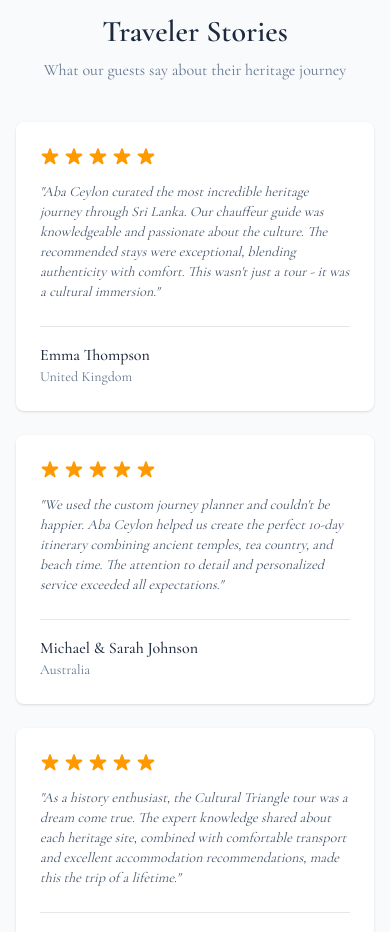
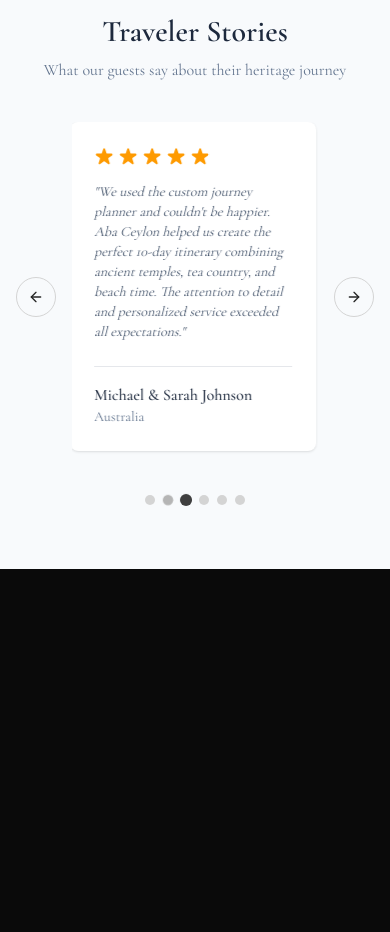
Before and after one commit to Aba-Ceylon/frontend, a Next.js app: page / in a window 390 px wide. Shown: the part 2780-3712 px from the top of the page. After the commit the page ends 3349 px from the top, so only its background shows below. Built offline with nearby package versions, Linux system fonts and the light colour scheme; no server answers; a web font is replaced by a local one.

Commit message:
feat: add gsap for autoplaying carousel

```diff
--- a/src/components/testimonials/Testimonials.tsx
+++ b/src/components/testimonials/Testimonials.tsx
@@ -1,5 +1,12 @@
+"use client";
+
+import { useEffect, useRef, useState } from "react";
+import gsap from "gsap";
+import { LucideArrowLeft, LucideArrowRight } from "lucide-react";
 import Container from "@/components/layout/Container";
 import Card from "@/components/ui/Card";
+
+const GAP = 24;
 
 const Star = ({ className = "w-5 h-5 text-amber-500" }: { className?: string }) => (
   <svg
@@ -13,8 +20,7 @@ const Star = ({ className = "w-5 h-5 text-amber-500" }: { className?: string })
   </svg>
 );
 
-export default function Testimonials() {
-  const testimonials = [
+const testimonialsData = [
   {
     quote:
       '"Aba Ceylon curated the most incredible heritage journey through Sri Lanka. Our chauffeur guide was knowledgeable and passionate about the culture. The recommended stays were exceptional, blending authenticity with comfort. This wasn\'t just a tour - it was a cultural immersion."',
@@ -33,19 +39,141 @@ export default function Testimonials() {
     name: "Hans Mueller",
     location: "Germany",
   },
+  {
+    quote:
+      '"Fantastic service and deep cultural insights. The drivers and guides were punctual and friendly, and the suggested places to stay were charming and authentic. We felt well taken care of throughout our journey."',
+    name: "Priya Nair",
+    location: "India",
+  },
+  {
+    quote:
+      '"A truly personalised experience. Aba Ceylon listened to our interests and designed an itinerary that balanced relaxation with discovery. The small touches made all the difference."',
+    name: "Liam O\'Connor",
+    location: "Ireland",
+  },
+  {
+    quote:
+      '"From planning to execution, everything was seamless. The local food recommendations were highlights, and we loved learning about the heritage sites with knowledgeable guides."',
+    name: "Sofia Martinez",
+    location: "Spain",
+  },
 ];
 
+const LEN = testimonialsData.length;
+const cloned = [...testimonialsData, ...testimonialsData, ...testimonialsData];
+
+function getVisible() {
+  if (typeof window === "undefined") return 3;
+  if (window.innerWidth < 820) return 1;
+  if (window.innerWidth < 1180) return 2;
+  return 3;
+}
+
+export default function Testimonials() {
+  const offset = useRef(LEN);
+  const stripRef = useRef<HTMLDivElement | null>(null);
+  const containerRef = useRef<HTMLDivElement | null>(null);
+  const animating = useRef(false);
+  const dragStartX = useRef<number | null>(null);
+  const [dotIndex, setDotIndex] = useState(0);
+  const [visible, setVisible] = useState(3);
+
+  const getStep = () => {
+    const containerWidth = containerRef.current?.offsetWidth ?? 0;
+    const vis = getVisible();
+    return (containerWidth - GAP * (vis - 1)) / vis + GAP;
+  };
+
+  const snapToOffset = (off: number) => {
+    gsap.set(stripRef.current, { x: -(off * getStep()) });
+  };
+
+  const slideTo = (direction: 1 | -1) => {
+    if (animating.current) return;
+    animating.current = true;
+
+    const step = getStep();
+    offset.current += direction;
+    setDotIndex(((offset.current % LEN) + LEN) % LEN);
+
+    gsap.to(stripRef.current, {
+      x: -(offset.current * step),
+      duration: 0.7,
+      ease: "power2.inOut",
+      onComplete: () => {
+        animating.current = false;
+        if (offset.current <= 0 || offset.current >= LEN * 2) {
+          offset.current = LEN + (((offset.current % LEN) + LEN) % LEN);
+          snapToOffset(offset.current);
+        }
+      },
+    });
+  };
+
+  const onPointerDown = (e: React.PointerEvent) => {
+    dragStartX.current = e.clientX;
+  };
+
+  const onPointerUp = (e: React.PointerEvent) => {
+    if (dragStartX.current === null) return;
+    const diff = dragStartX.current - e.clientX;
+    dragStartX.current = null;
+    if (Math.abs(diff) > 50) slideTo(diff > 0 ? 1 : -1);
+  };
+
+  useEffect(() => {
+    const raf = requestAnimationFrame(() => {
+      setVisible(getVisible());
+      snapToOffset(LEN);
+    });
+
+    const onResize = () => {
+      setVisible(getVisible());
+      snapToOffset(offset.current);
+    };
+
+    window.addEventListener("resize", onResize);
+    return () => {
+      cancelAnimationFrame(raf);
+      window.removeEventListener("resize", onResize);
+    };
+  }, []);
+
+  // Auto-play
+  useEffect(() => {
+    const timer = setInterval(() => slideTo(1), 3000);
+    return () => clearInterval(timer);
+  }, []);
+
+  const cardWidth = `calc((100% - ${GAP * (visible - 1)}px) / ${visible})`;
+
   return (
-    <section className="bg-slate-50 py-16">
+    <section className="py-16 bg-slate-50">
       <Container>
-        <div className="max-w-3xl mx-auto text-center mb-10">
+        <div className="text-center max-w-3xl mx-auto mb-10">
           <h2 className="text-3xl font-semibold text-slate-800">Traveler Stories</h2>
           <p className="text-slate-500 mt-2">What our guests say about their heritage journey</p>
         </div>
 
-        <div className="grid grid-cols-1 md:grid-cols-3 gap-6">
-          {testimonials.map((t, idx) => (
-            <Card key={idx} className="p-6">
+        <div className="flex items-center gap-4">
+          <button
+            onClick={() => slideTo(-1)}
+            className="shrink-0 w-10 h-10 flex items-center justify-center rounded-full border border-neutral-300 text-neutral-800 hover:bg-neutral-100 transition cursor-pointer"
+            aria-label="Previous"
+          >
+            <LucideArrowLeft size={16} />
+          </button>
+
+          <div
+            ref={containerRef}
+            className="relative overflow-hidden flex-1 cursor-grab active:cursor-grabbing select-none"
+            onPointerDown={onPointerDown}
+            onPointerUp={onPointerUp}
+          >
+            <div ref={stripRef} className="flex" style={{ gap: GAP, willChange: "transform" }}>
+              {cloned.map((t, i) => (
+                <div key={i} className="shrink-0" style={{ width: cardWidth }}>
+                  <Card className="p-6">
                     <div className="flex items-center gap-1 mb-4">
                       <Star />
                       <Star />
@@ -63,6 +191,28 @@ export default function Testimonials() {
                       <div className="text-sm text-slate-500">{t.location}</div>
                     </div>
                   </Card>
+                </div>
+              ))}
+            </div>
+          </div>
+
+          <button
+            onClick={() => slideTo(1)}
+            className="shrink-0 w-10 h-10 flex items-center justify-center rounded-full border border-neutral-300 text-neutral-800 hover:bg-neutral-100 transition cursor-pointer"
+            aria-label="Next"
+          >
+            <LucideArrowRight size={16} />
+          </button>
+        </div>
+
+        <div className="flex justify-center gap-2 mt-6">
+          {testimonialsData.map((_, i) => (
+            <span
+              key={i}
+              className={`w-2.5 h-2.5 rounded-full transition-all ${
+                i === dotIndex ? "bg-neutral-800 scale-125" : "bg-neutral-300"
+              }`}
+            />
           ))}
         </div>
       </Container>
```
Lines whose indentation alone changed are shown as unchanged.
